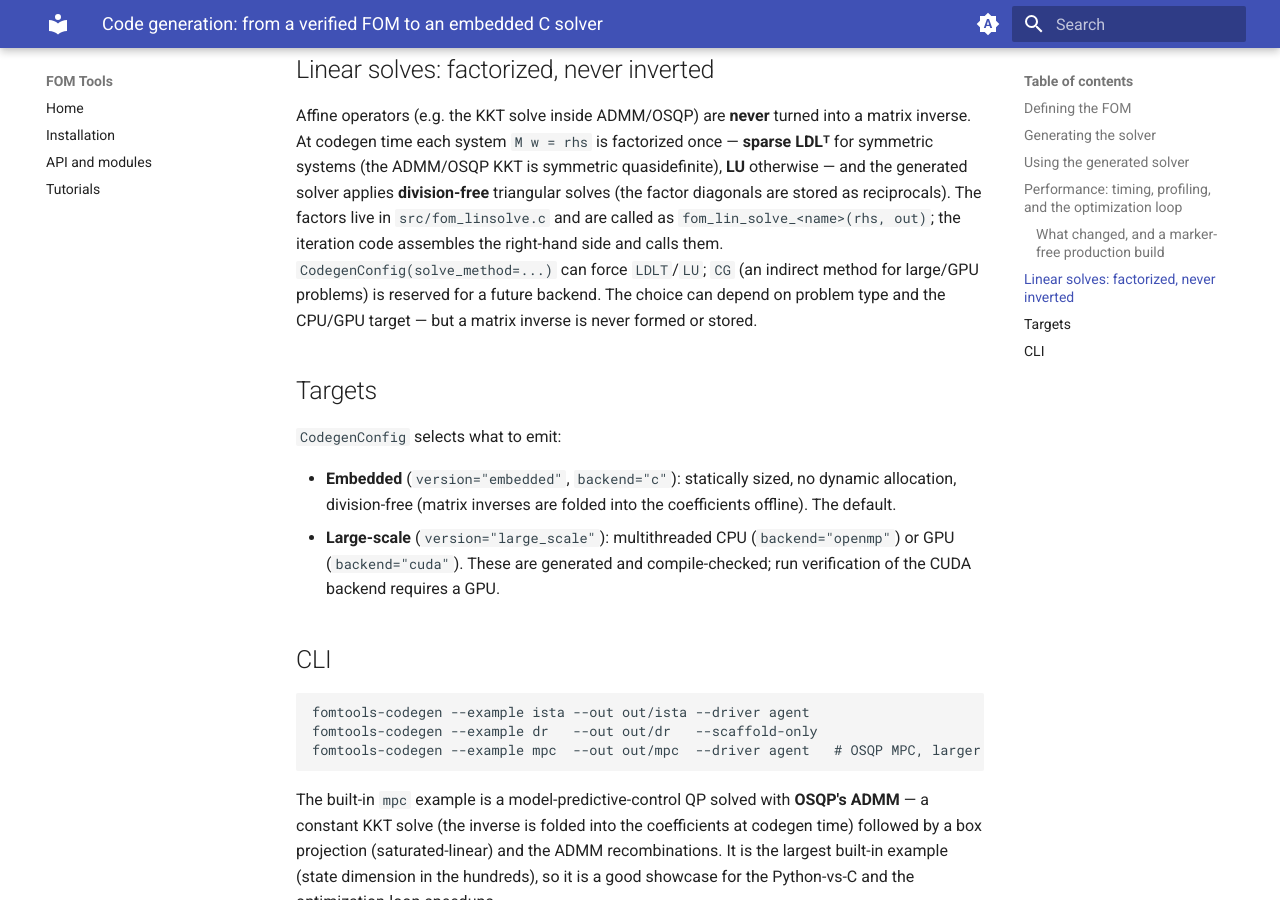
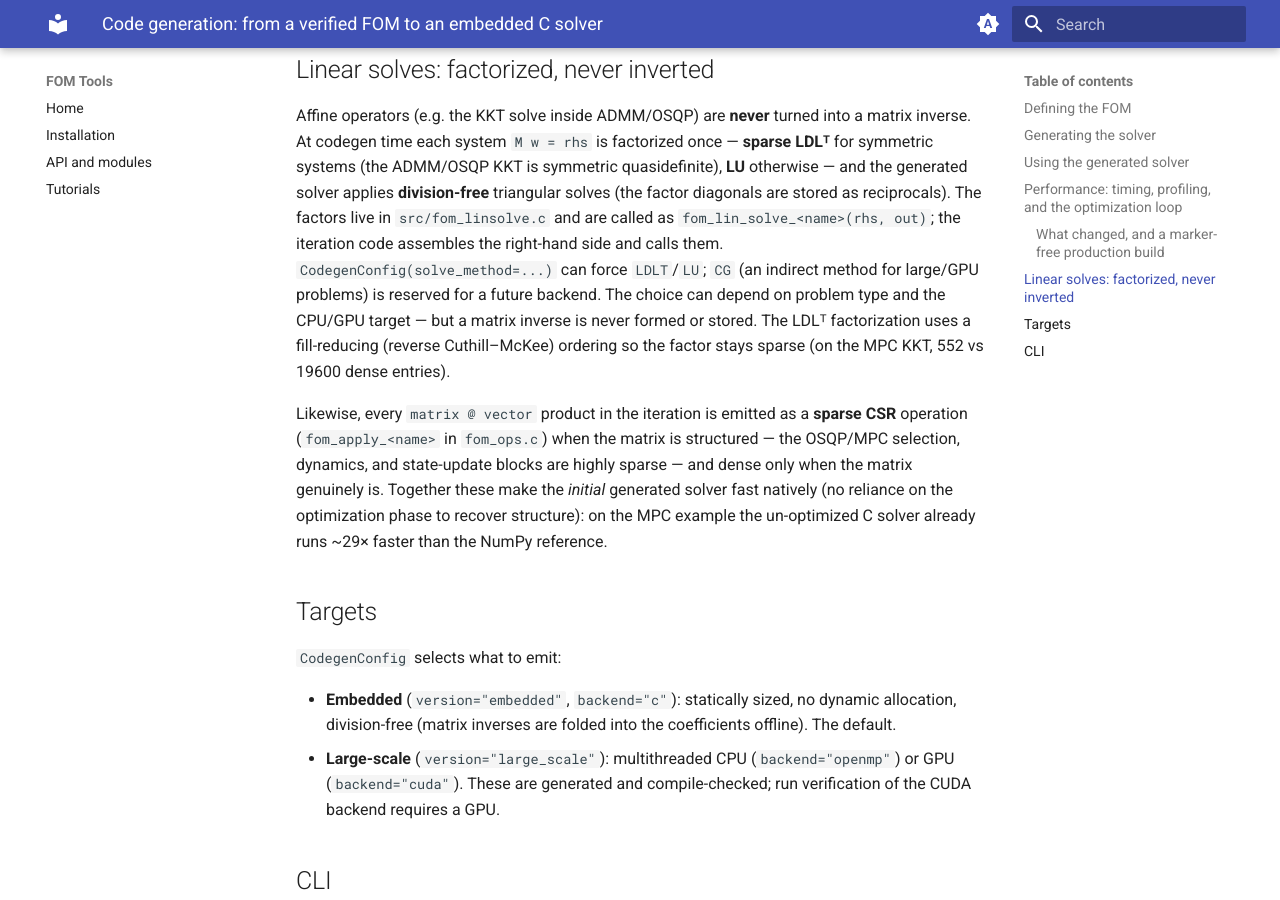
Before and after one commit to stellatogrp/fomtools, an MkDocs documentation site: the page built from docs/tutorials/codegen.md, in a window 1280 px wide and 900 px high, scrolled down 3084 px. Built offline with MkDocs 1.6.1 and Material for MkDocs 9.7.7, drawn with Linux system fonts in a browser that asks for light colours.

Commit message:
docs: note RCM ordering + sparse CSR matvec and the native Phase-A speedup

```diff
--- a/docs/tutorials/codegen.md
+++ b/docs/tutorials/codegen.md
@@ -159,7 +159,17 @@ reciprocals). The factors live in `src/fom_linsolve.c` and are called as
 side and calls them. `CodegenConfig(solve_method=...)` can force `LDLT`/`LU`;
 `CG` (an indirect method for large/GPU problems) is reserved for a future
 backend. The choice can depend on problem type and the CPU/GPU target — but a
-matrix inverse is never formed or stored.
+matrix inverse is never formed or stored. The LDLᵀ factorization uses a
+fill-reducing (reverse Cuthill–McKee) ordering so the factor stays sparse (on the
+MPC KKT, 552 vs 19600 dense entries).
+
+Likewise, every `matrix @ vector` product in the iteration is emitted as a
+**sparse CSR** operation (`fom_apply_<name>` in `fom_ops.c`) when the matrix is
+structured — the OSQP/MPC selection, dynamics, and state-update blocks are highly
+sparse — and dense only when the matrix genuinely is. Together these make the
+*initial* generated solver fast natively (no reliance on the optimization phase
+to recover structure): on the MPC example the un-optimized C solver already runs
+~29× faster than the NumPy reference.
 
 ## Targets
 
```
